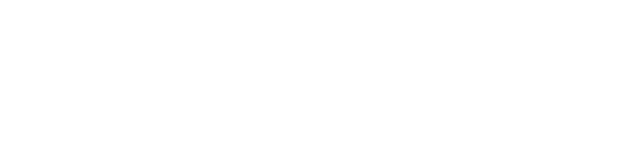
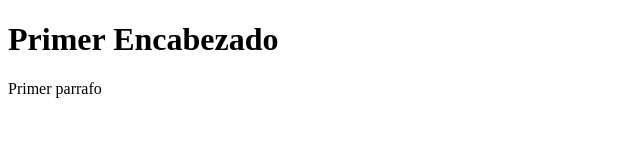
Before and after one commit to DanielaArayaS/repo_remoto, a plain HTML site: page index.html in a window 1280 px wide. Shown: the whole page, without its empty margins (0-640 px from the left). Drawn offline with Linux system fonts and the light colour scheme.

Commit message:
Agregaar h1 y p al body

```diff
--- a/index.html
+++ b/index.html
@@ -6,6 +6,8 @@
     <title>Git con GitHub</title>
 </head>
 <body>
+    <h1>Primer Encabezado</h1>
+    <p>Primer parrafo</p>
 
 </body>
 </html>
```
